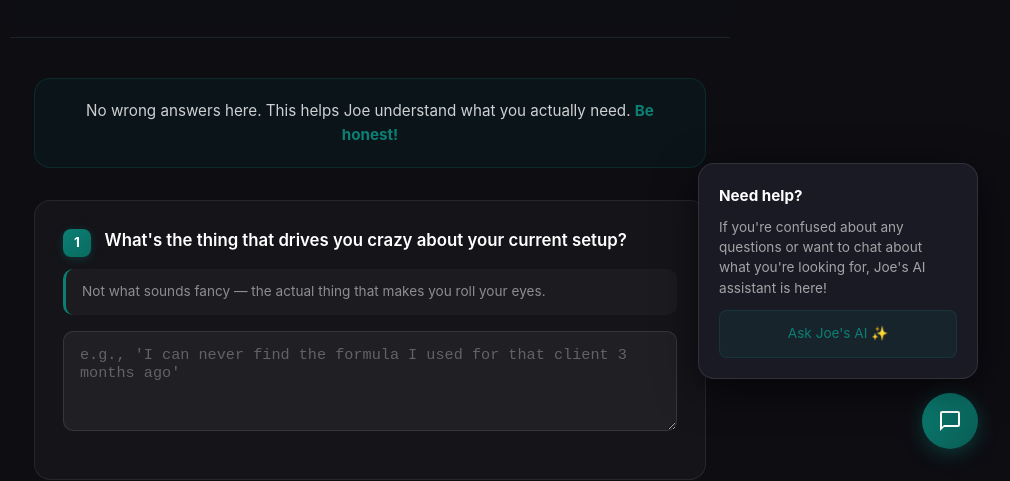
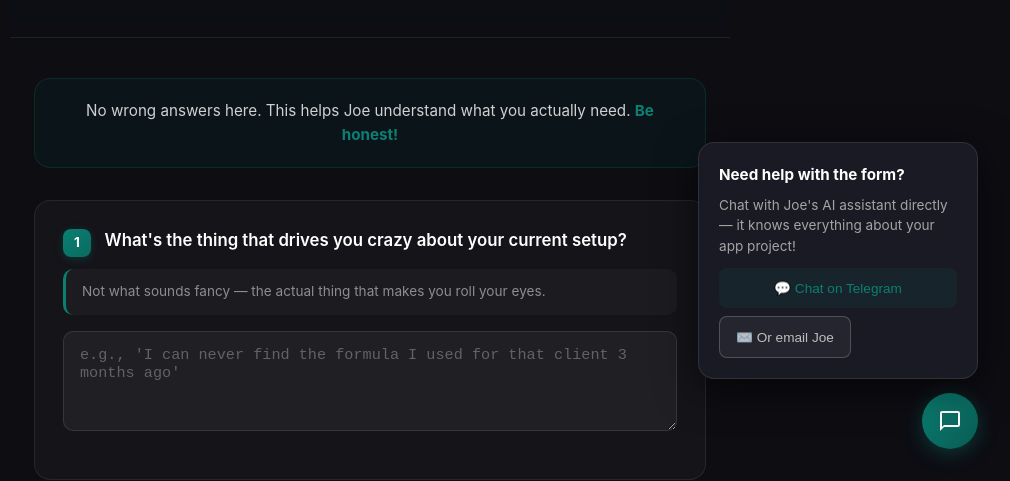
Before and after one commit to joestechsolutions/vans-archive-hair-salon-app, a plain HTML site: page index.html in a window 1280 px wide. Both pictures are taken after a click on the button 1220 px from the left and 740 px from the top of the page. Shown: the part 319-800 px from the top of the page, without its empty margins (270-1280 px from the left). Drawn offline with Linux system fonts and the light colour scheme.

Commit message:
Add Telegram chat integration for AI helper

```diff
--- a/index.html
+++ b/index.html
@@ -373,9 +373,10 @@
     <!-- Chat Helper -->
     <div class="chat-helper">
         <div class="chat-popup" id="chat-popup">
-            <h4>Need help?</h4>
-            <p>If you're confused about any questions or want to chat about what you're looking for, Joe's AI assistant is here!</p>
-            <a href="mailto:joe@joestechsolutions.com?subject=Question about Van's App" class="chat-option">Ask Joe's AI ✨</a>
+            <h4>Need help with the form?</h4>
+            <p>Chat with Joe's AI assistant directly — it knows everything about your app project!</p>
+            <button onclick="openChat()" class="chat-option" style="border:none;width:100%;margin-top:0.75rem;">💬 Chat on Telegram</button>
+            <button onclick="openEmailChat()" class="chat-option" style="background:rgba(255,255,255,0.05);border-color:rgba(255,255,255,0.2);color:rgba(255,255,255,0.7);margin-top:0.5rem;">✉️ Or email Joe</button>
         </div>
         <button class="chat-btn" onclick="toggleChat()">
             <svg viewBox="0 0 24 24"><path d="M20 2H4c-1.1 0-2 .9-2 2v18l4-4h14c1.1 0 2-.9 2-2V4c0-1.1-.9-2-2-2zm0 14H6l-2 2V4h16v12z"/></svg>
@@ -404,6 +405,14 @@
         }
         function toggleChat() {
             document.getElementById('chat-popup').classList.toggle('show');
+        }
+        function openChat() {
+            // Open Telegram DM to Joe's AI assistant
+            // Replace @YourBotUsername with Joe's actual Telegram bot
+            window.open('https://t.me/JoeBlasTechBot?text=Hi%20Joe!%20I%27m%20Van%20and%20I%27m%20filling%20out%20the%20app%20planning%20form.%20I%20have%20a%20question...', '_blank');
+        }
+        function openEmailChat() {
+            window.location.href = 'mailto:joe@joestechsolutions.com?subject=Van%27s%20Chat';
         }
 
         document.getElementById('vans-form').addEventListener('submit', function(e) {
```
